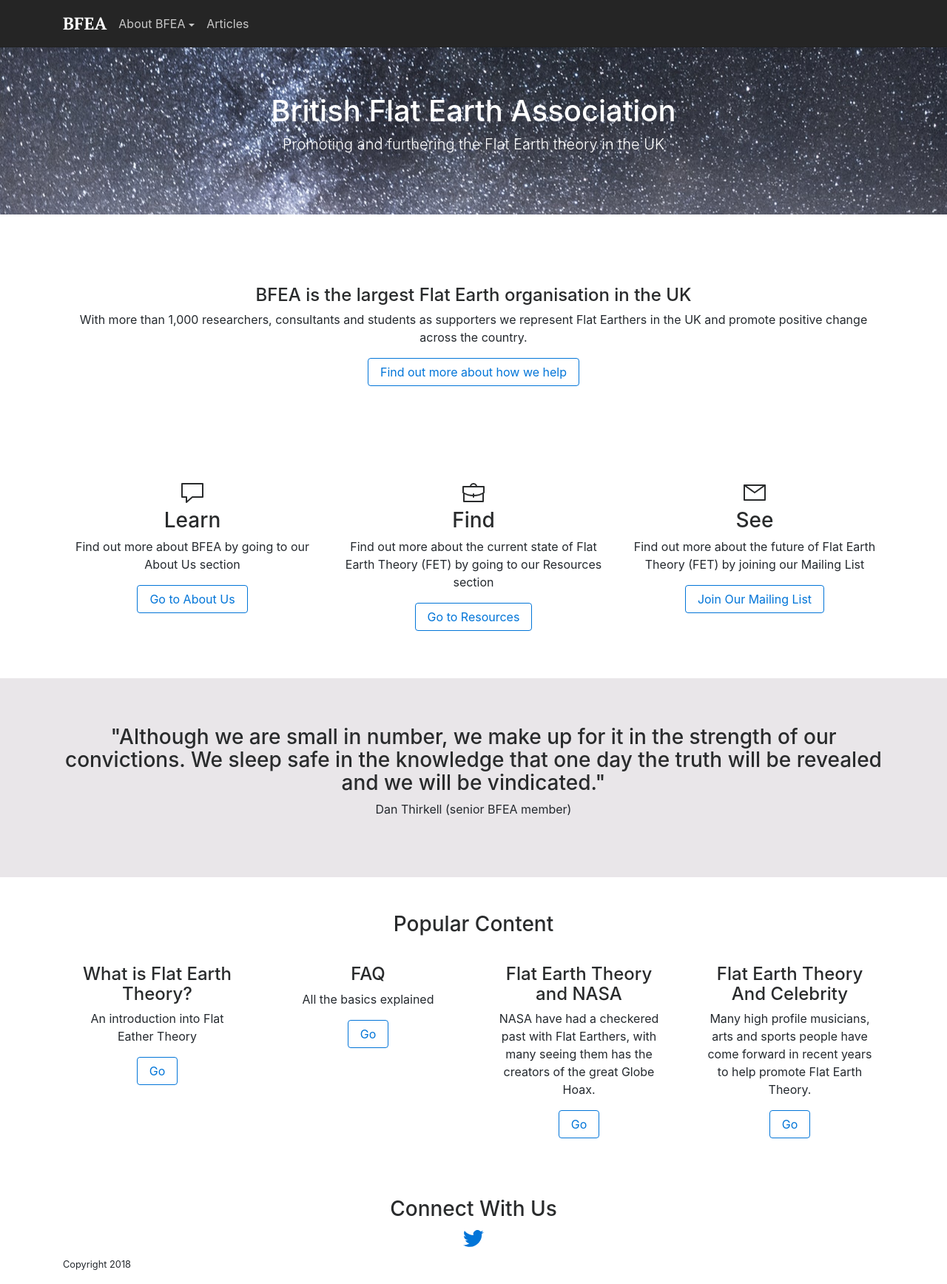
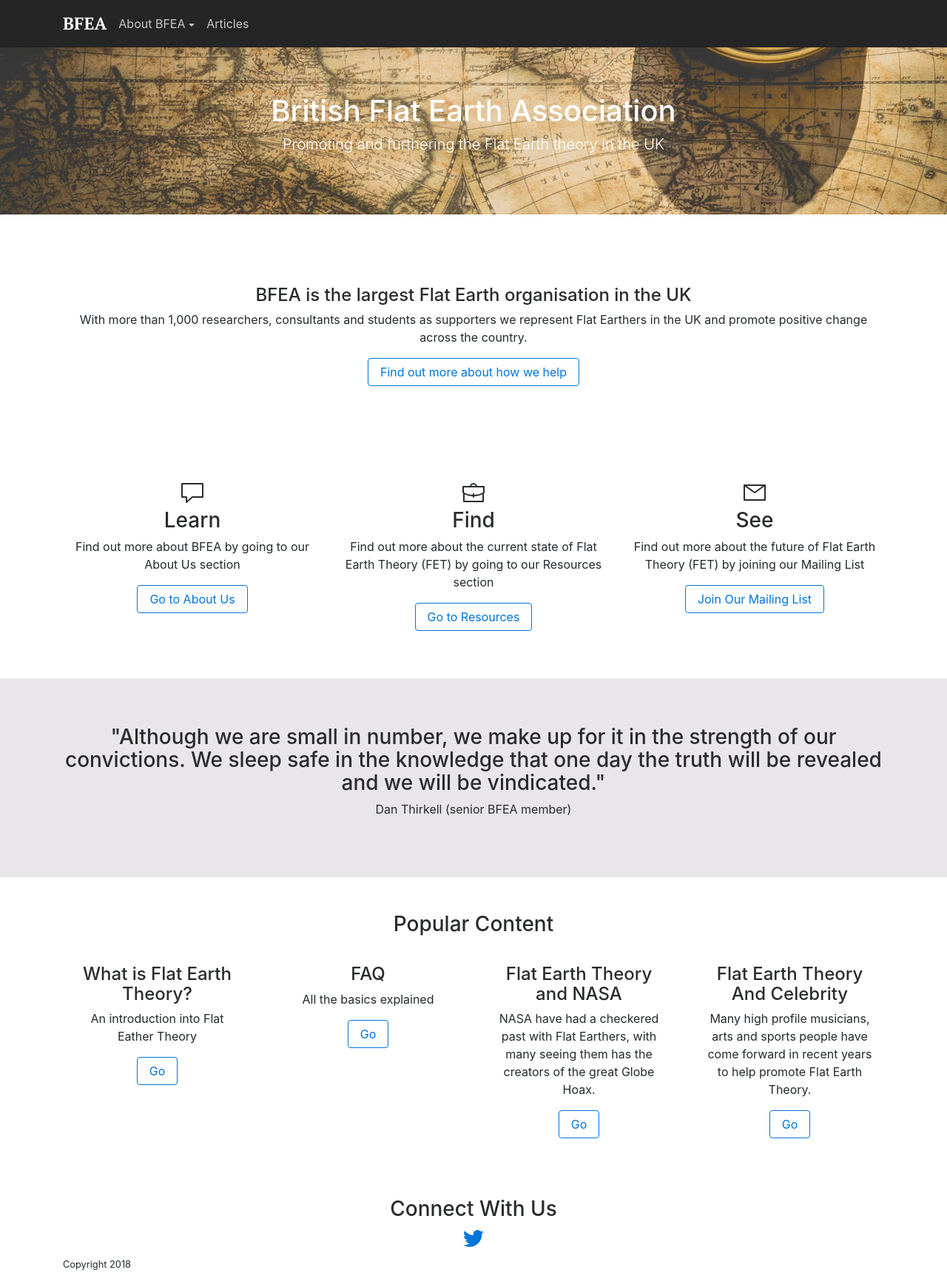
Before and after one commit to krussll/etsysimplicity, a Jekyll site: the page built from index.md, in a window 1280 px wide. Shown: the whole page at 74% size. Built offline with Jekyll 4.4.1, drawn with Linux system fonts in a browser that asks for light colours; nearby versions of some CDN libraries.

Commit message:
Update home.html

```diff
--- a/_layouts/home.html
+++ b/_layouts/home.html
@@ -3,7 +3,7 @@
   {% include head.html %}
   <body>
     {% include nav.html %}
-    <div class="jumbotron post-colour-black dark" style="background: url(/images/night-sky.jpeg) no-repeat center center">
+    <div class="jumbotron post-colour-black dark" style="background: url(/images/home-maps.jpeg) no-repeat center center">
       <div class="container text-center">
         <h1>{{ page.title }}</h1>
         <p class="lead">{{ page.sub-title }}</p>
```
